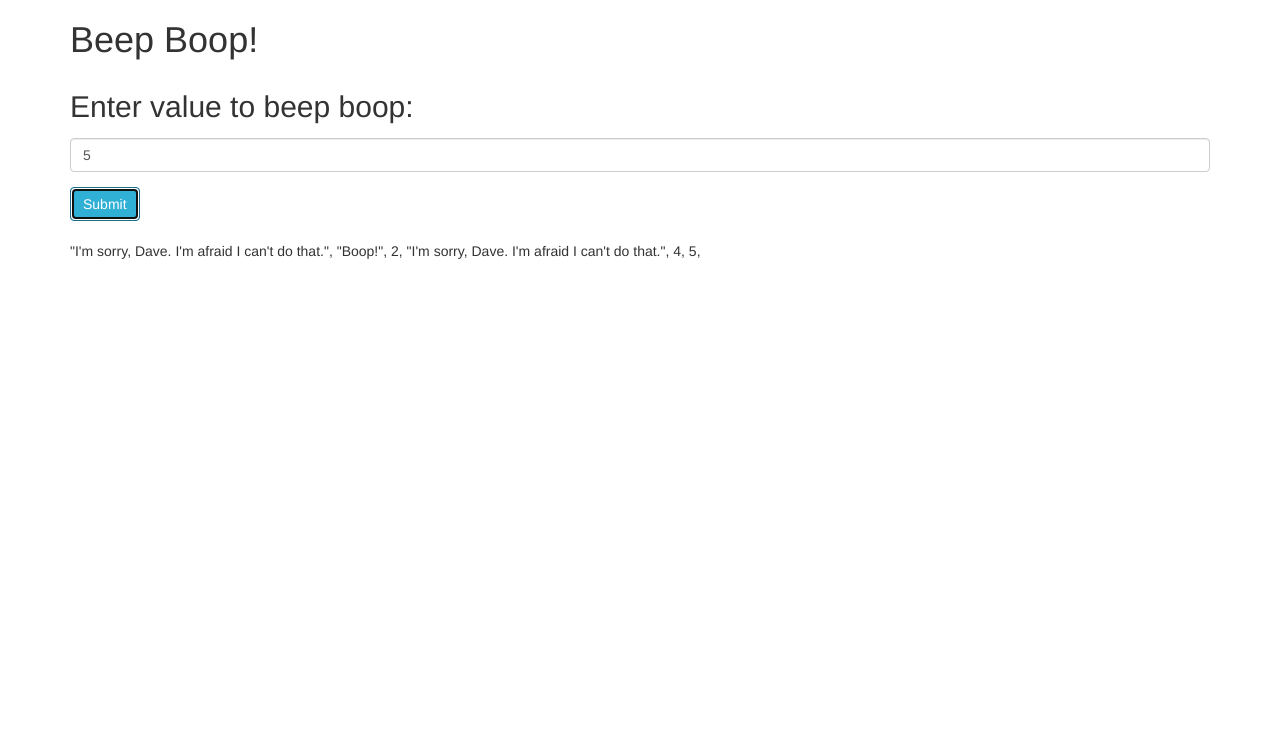
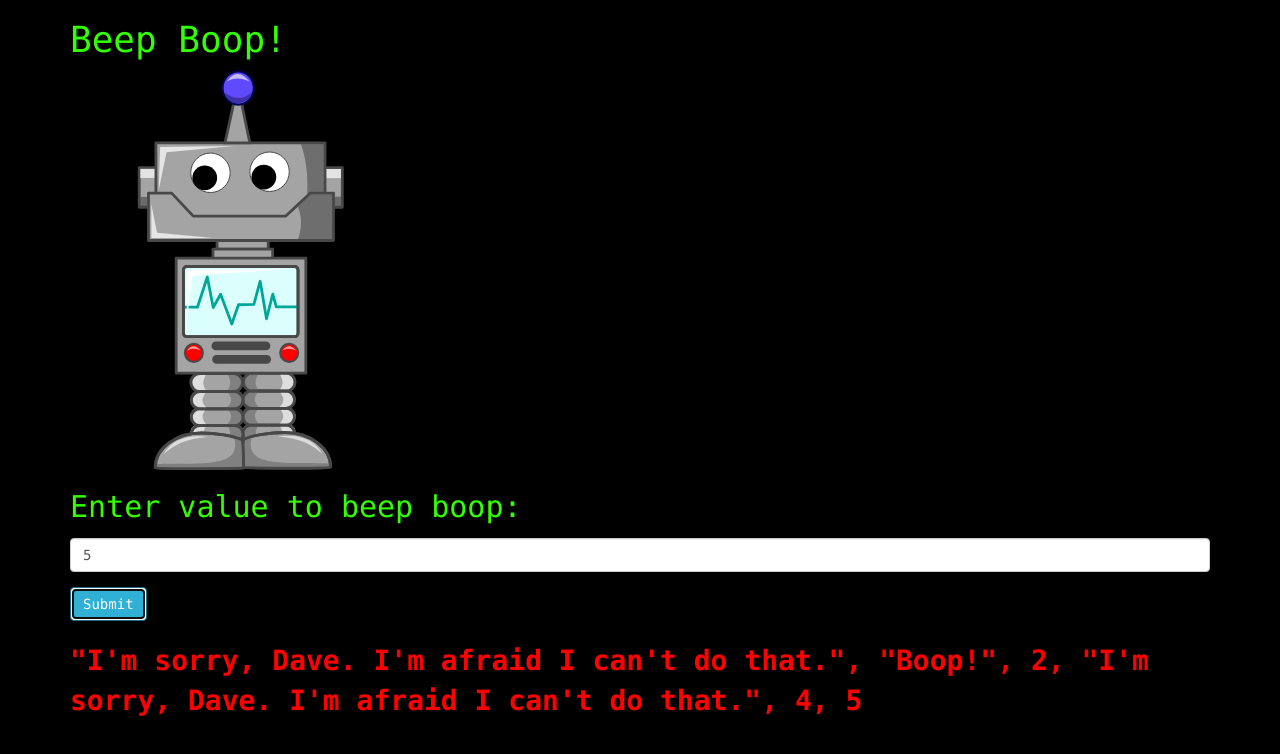
Before and after one commit to youngzliu/beepBoop, a plain HTML site: page index.html in a window 1280 px wide. Both pictures are taken after typing "5" into the empty fields and a click on the button "Submit". Drawn offline with Linux system fonts and the light colour scheme.

Commit message:
add css styling and input validation.

```diff
--- a/css/styles.css
+++ b/css/styles.css
@@ -0,0 +1,11 @@
+body{
+  background-color: black;
+  color: #33FF00;
+  font-family:Consolas,Monaco,Lucida Console,Liberation Mono,DejaVu Sans Mono,Bitstream Vera Sans Mono,Courier New;
+}
+
+#results{
+  color: red;
+  font-size: 2em;
+  font-weight: bold;
+}
--- a/index.html
+++ b/index.html
@@ -10,10 +10,11 @@
   <body>
     <div class="container">
       <h1>Beep Boop!</h1>
+      <img src="img/robot.svg" alt="A picture of a robot.">
       <form id="beepForm">
         <div class="form-group">
           <label for="beepInput"><h2>Enter value to beep boop:</h2></label>
-          <input id="beepInput" class="form-control" type="number">
+          <input id="beepInput" class="form-control" type="number" min=0 step="any">
         </div>
         <button type="submit" class="btn btn-info">Submit</button>
       </form>
--- a/js/scripts.js
+++ b/js/scripts.js
@@ -44,10 +44,11 @@ var processInput = function(num){
 $(document).ready(function(){
   $("form#beepForm").submit(function(event){
     event.preventDefault();
-    var stop = parseInt($("#beepInput").val());
+    var stop = Math.floor(Number($("#beepInput").val()));
     $("#results").html("");
-    for (var i = 0; i <=  stop; i++){
+    for (var i = 0; i < stop; i++){
       $("#results").append(processInput(i) + ", ");
     }
+    $("#results").append(processInput(stop));
   })
 });
```
Also changed, not shown: img/robot.svg (added).
